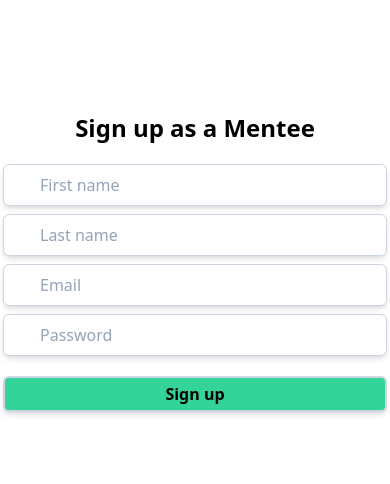
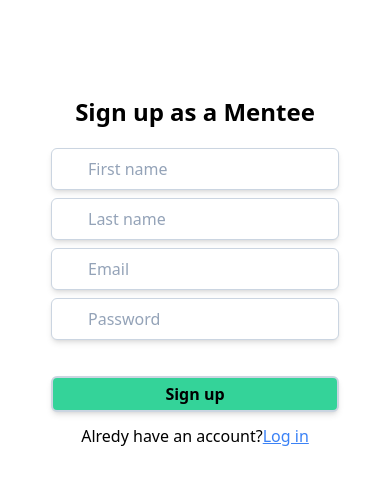
Before and after one commit to amarnath-dev/bright-route, a React (Vite) app in the folder client/: page / in a window 390 px wide. Shown: the top 484 px of the page. Built offline with nearby package versions, Linux system fonts and the light colour scheme.

Commit message:
feat: mentee sign up page responsiveness

```diff
--- a/client/src/componets/auth/Signup/Signup.tsx
+++ b/client/src/componets/auth/Signup/Signup.tsx
@@ -77,7 +77,7 @@ const SignupForm: React.FC = () => {
 
           <div className="col-span-full mx-5 md:col-span-8">
             <div className="flex items-center justify-center">
-              <h2 className="mt-28 text-2xl text-center font-bold">
+              <h2 className="mt-24 text-2xl text-center font-bold">
                 Sign up as a Mentee
               </h2>
             </div>
@@ -88,25 +88,25 @@ const SignupForm: React.FC = () => {
               className="flex items-center justify-center"
             >
 
-              <div className="mt-5">
+              <div className="mt-5 flex items-center justify-center flex-col">
                 <label>
-                  <span className="absolute inset-y-0 left-0 flex items-center pl-2"></span>
+                  {/* <span className="absolute inset-y-0 left-0 flex items-center pl-2"></span> */}
                   <input
-                    className="placeholder:text-slate-400 block bg-white border border-slate-300 rounded-md py-2 pl-9 pr-3 shadow-md focus:outline-none focus:border-dark-500 focus:ring-dark-500 focus:ring-1 w-96 sm:text-sm"
+                    className="placeholder:text-slate-400 block bg-white border border-slate-300 rounded-md py-2 pl-9 pr-3 shadow-md focus:outline-none focus:border-dark-500 focus:ring-dark-500 focus:ring-1 w-72 md:w-96 sm:text-sm"
                     placeholder="First name"
                     type="text"
                     {...register("first_name")}
                   />
                   {errors.first_name && (
-                    <span className="text-red-600 text-sm italic">
+                    <small className="text-red-600 text-sm italic">
                       *{errors.first_name.message}
-                    </span>
+                    </small>
                   )}
                 </label>
                 <label>
-                  <span className="absolute inset-y-0 left-0 flex items-center pl-2"></span>
+                  {/* <span className="absolute inset-y-0 left-0 flex items-center pl-2"></span> */}
                   <input
-                    className="placeholder:text-slate-400 block bg-white w-96 mt-2 border border-slate-300 rounded-md py-2 pl-9 pr-3 shadow-md focus:outline-none focus:border-dark-500 focus:ring-dark-500 focus:ring-1 sm:text-sm"
+                    className="placeholder:text-slate-400 block bg-white mt-2 border border-slate-300 rounded-md py-2 pl-9 pr-3 shadow-md focus:outline-none focus:border-dark-500 focus:ring-dark-500 focus:ring-1 w-72 md:w-96 sm:text-sm"
                     placeholder="Last name"
                     type="text"
                     {...register("last_name")}
@@ -118,9 +118,9 @@ const SignupForm: React.FC = () => {
                   )}
                 </label>
                 <label>
-                  <span className="absolute inset-y-0 left-0 flex items-center pl-2"></span>
+                  {/* <span className="absolute inset-y-0 left-0 flex items-center pl-2"></span> */}
                   <input
-                    className="placeholder:text-slate-400 block bg-white w-96 mt-2 border border-slate-300 rounded-md py-2 pl-9 pr-3 shadow-md focus:outline-none focus:border-dark-500 focus:ring-dark-500 focus:ring-1 sm:text-sm"
+                    className="placeholder:text-slate-400 block bg-white mt-2 border border-slate-300 rounded-md py-2 pl-9 pr-3 shadow-md focus:outline-none focus:border-dark-500 focus:ring-dark-500 focus:ring-1 w-72 md:w-96 sm:text-sm"
                     placeholder="Email"
                     type="text"
                     {...register("email")}
@@ -132,9 +132,9 @@ const SignupForm: React.FC = () => {
                   )}
                 </label>
                 <label>
-                  <span className="absolute inset-y-0 left-0 flex items-center pl-2"></span>
+                  {/* <span className="absolute inset-y-0 left-0 flex items-center pl-2"></span> */}
                   <input
-                    className="placeholder:text-slate-400 block bg-white w-96 mt-2 border border-slate-300 rounded-md py-2 pl-9 pr-3 shadow-md focus:outline-none focus:border-dark-500 focus:ring-dark-500 focus:ring-1 sm:text-sm"
+                    className="placeholder:text-slate-400 block bg-white mt-2 border border-slate-300 rounded-md py-2 pl-9 pr-3 shadow-md focus:outline-none focus:border-dark-500 focus:ring-dark-500 focus:ring-1 w-72 md:w-96 sm:text-sm"
                     placeholder="Password"
                     type="text"
                     {...register("password")}
@@ -145,14 +145,16 @@ const SignupForm: React.FC = () => {
                     </span>
                   )}
                 </label>
+                <br />
                 <button
                   type="submit"
-                  className="border-2 border-slate-300 bg-emerald-400 px-1 py-1 w-96 mt-5 rounded-md text-base shadow-md font-bold"
+                  className="border-2 border-slate-300 bg-emerald-400 px-1 py-1 mt-3 rounded-md text-base shadow-md font-bold w-72 md:w-96 sm:text-sm"
                 >
                   Sign up
                 </button>
               </div>
             </form>
+            <span className="flex justify-center items-center mt-3">Alredy have an account?<h6 className="text-blue-500 underline cursor-pointer">Log in</h6></span>
           </div>
         </div>
       </div>
```
